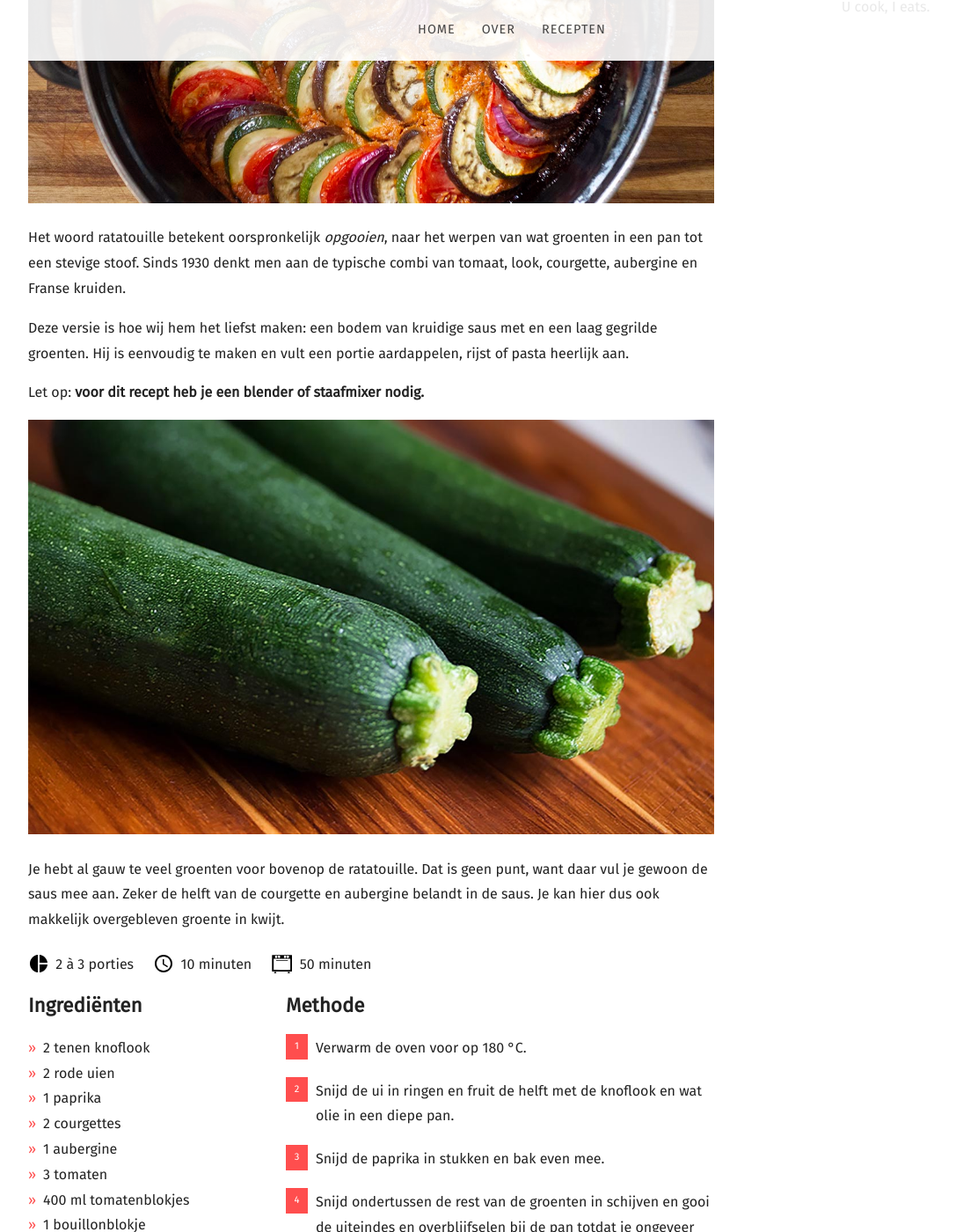
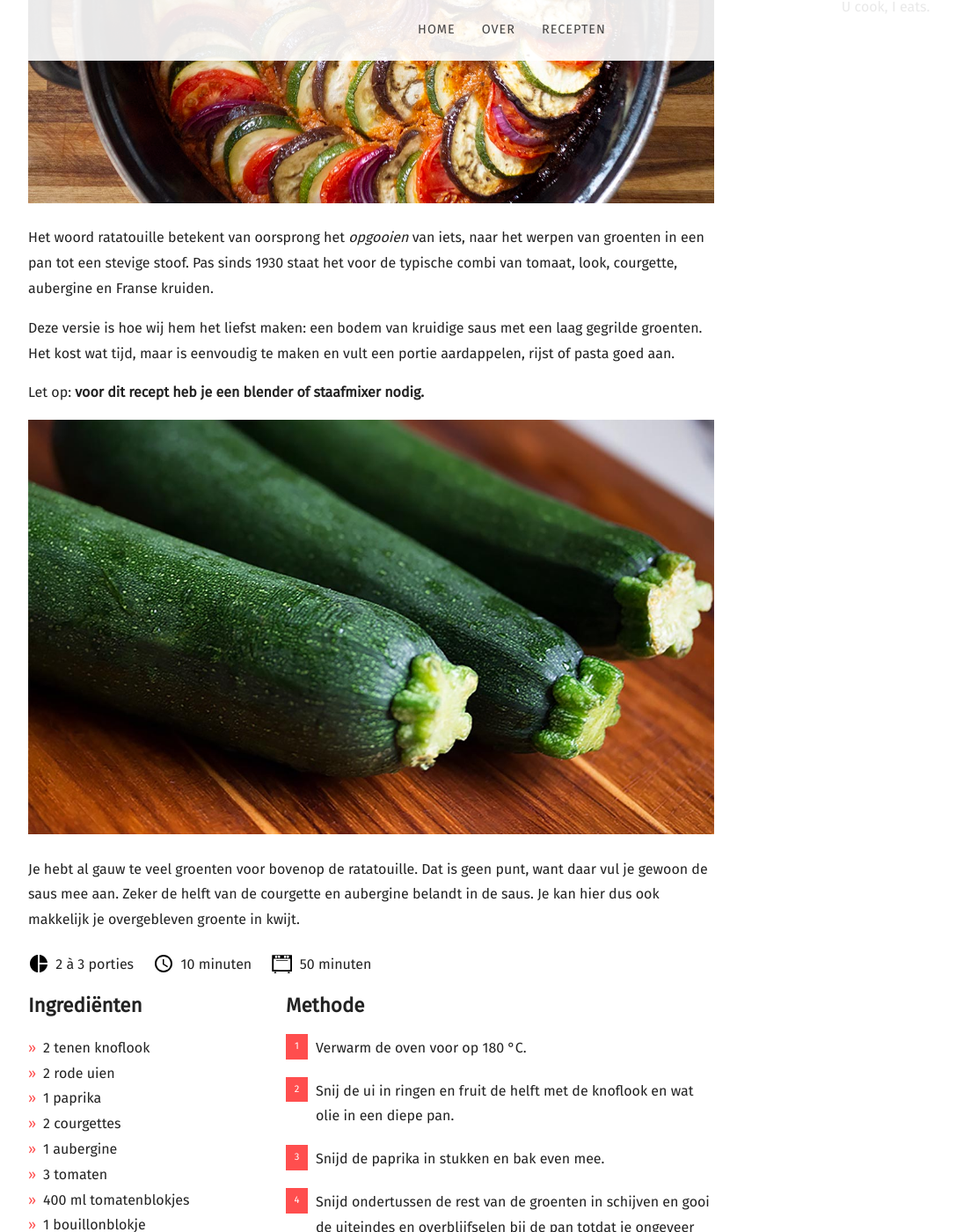
Before and after one commit to marijnio/vegasaurus-old, a Jekyll site: the page built from _posts/2019-04-21-ratatouille.md, in a window 1280 px wide and 1400 px high, scrolled down 656 px. Shown: the whole window at 88% size, without its empty margins (58-1145 px from the left). Built offline with Jekyll 4.4.1, drawn with Linux system fonts in a browser that asks for light colours; nearby versions of some CDN libraries.

Commit message:
Recipe tweaks

```diff
--- a/_posts/2019-04-21-ratatouille.md
+++ b/_posts/2019-04-21-ratatouille.md
@@ -21,7 +21,7 @@ recipe:
     * 1/2 tl peper
   directions_markdown: |-
     1. Verwarm de oven voor op 180 °C.
-    1. Snijd de ui in ringen en fruit de helft met de knoflook en wat olie in een diepe pan.
+    1. Snij de ui in ringen en fruit de helft met de knoflook en wat olie in een diepe pan.
     2. Snijd de paprika in stukken en bak even mee.
     3. Snijd ondertussen de rest van de groenten in schijven en gooi de uiteindes en overblijfselen bij de pan totdat je ongeveer even grote stapeltjes hebt.
     4. Kook de groenten tot ze zacht zijn en voeg de tomatenblokjes, het bouillonblokje en de kruiden toe. Kook 5 minuten mee.
@@ -29,12 +29,12 @@ recipe:
     6. Verdeel de groenten om de beurt in cirkels over de saus in de pan. Bestrijk met wat olijfolie, zout en peper.
     7. Bak de pan zonder deksel in minstens 40 minuten af in de oven.
 ---
-Het woord ratatouille betekent oorspronkelijk _opgooien_, naar het werpen van wat groenten in een pan tot een stevige stoof. Sinds 1930 denkt men aan de typische combi van tomaat, look, courgette, aubergine en Franse kruiden.
+Het woord ratatouille betekent van oorsprong het _opgooien_ van iets, naar het werpen van groenten in een pan tot een stevige stoof. Pas sinds 1930 staat het voor de typische combi van tomaat, look, courgette, aubergine en Franse kruiden.
 
-Deze versie is hoe wij hem het liefst maken: een bodem van kruidige saus met en een laag gegrilde groenten. Hij is eenvoudig te maken en vult een portie aardappelen, rijst of pasta heerlijk aan.
+Deze versie is hoe wij hem het liefst maken: een bodem van kruidige saus met een laag gegrilde groenten. Het kost wat tijd, maar is eenvoudig te maken en vult een portie aardappelen, rijst of pasta goed aan.
 
 Let op: **voor dit recept heb je een blender of staafmixer nodig.**
 
 ![Courgettes]({{ site.baseurl }}/assets/posts/ratatouille/courgette.jpg)
 
-Je hebt al gauw te veel groenten voor bovenop de ratatouille. Dat is geen punt, want daar vul je gewoon de saus mee aan. Zeker de helft van de courgette en aubergine belandt in de saus. Je kan hier dus ook makkelijk overgebleven groente in kwijt.
+Je hebt al gauw te veel groenten voor bovenop de ratatouille. Dat is geen punt, want daar vul je gewoon de saus mee aan. Zeker de helft van de courgette en aubergine belandt in de saus. Je kan hier dus ook makkelijk je overgebleven groente in kwijt.
```
